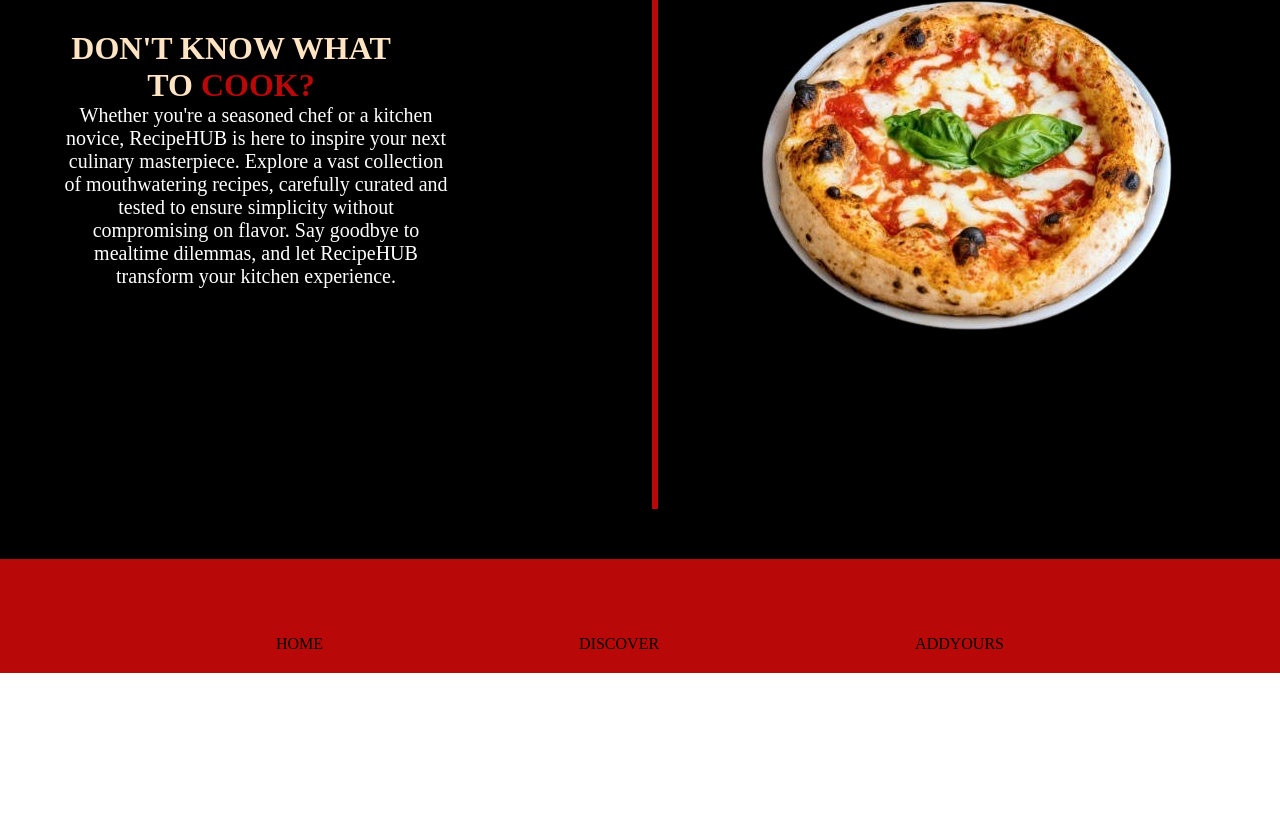
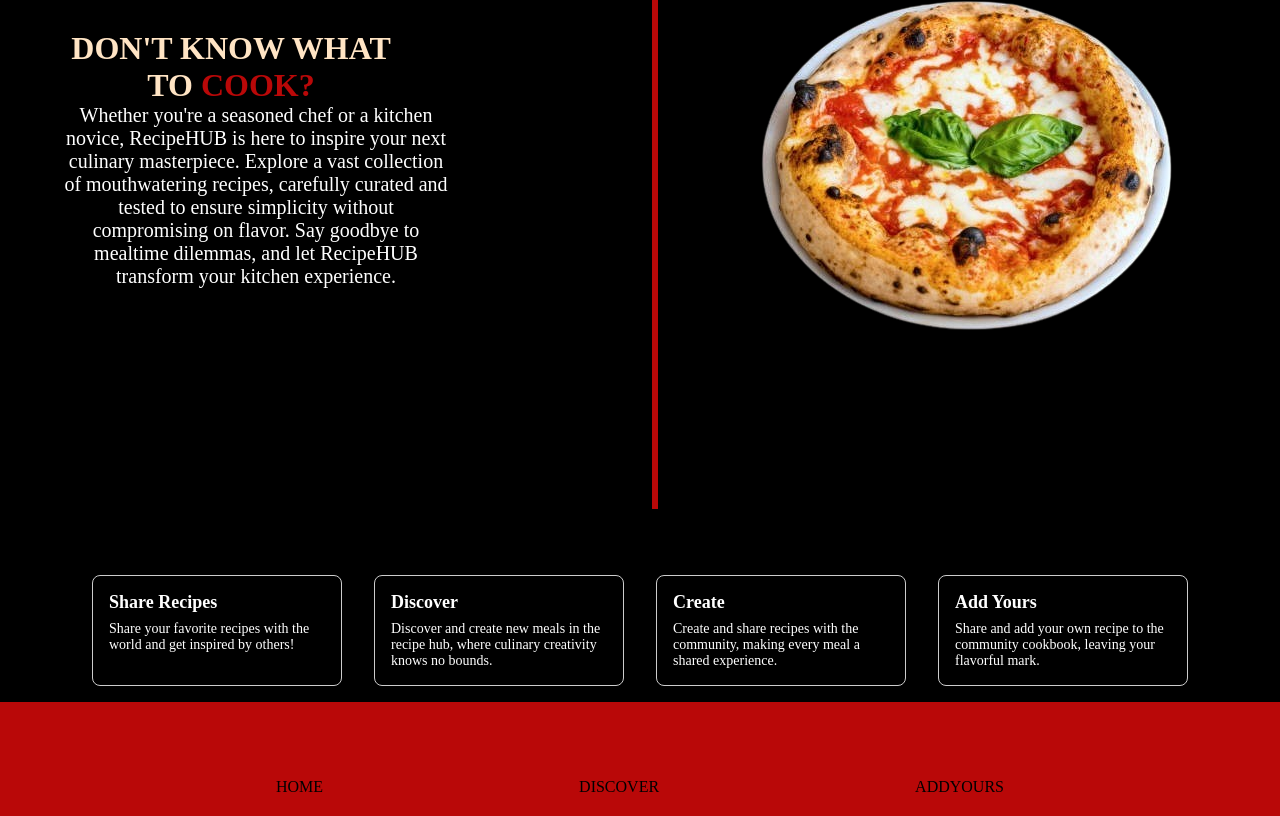
Before and after one commit to Renoy37/recipeHub-Project, a React (Create React App) app: page / in a window 1280 px wide. Shown: the part 310-1126 px from the top of the page. Before the commit the page ends 983 px from the top, so only its background shows below. Built offline with nearby package versions, Linux system fonts and the light colour scheme; some icons are missing.

Commit message:
Updated home page

```diff
--- /dev/null
+++ b/src/components/Cards.js
@@ -0,0 +1,37 @@
+import React from "react";
+
+function Cards() {
+  return (
+    <div className="card-container">
+      <div className="card">
+        <h3 className="card-title">Share Recipes</h3>
+        <p className="card-description">
+          Share your favorite recipes with the world and get inspired by others!
+        </p>
+      </div>
+      <div className="card">
+        <h3 className="card-title">Discover</h3>
+        <p className="card-description">
+          Discover and create new meals in the recipe hub, where culinary
+          creativity knows no bounds.
+        </p>
+      </div>
+      <div className="card">
+        <h3 className="card-title">Create</h3>
+        <p className="card-description">
+          Create and share recipes with the community, making every meal a
+          shared experience.
+        </p>
+      </div>
+      <div className="card">
+        <h3 className="card-title">Add Yours</h3>
+        <p className="card-description">
+          Share and add your own recipe to the community cookbook, leaving your
+          flavorful mark.
+        </p>
+      </div>
+    </div>
+  );
+}
+
+export default Cards;
--- a/src/components/Home.js
+++ b/src/components/Home.js
@@ -1,22 +1,23 @@
 import React from "react";
-import image1 from "../images/homepage.png"
+import image1 from "../images/homepage.png";
+import Cards from "./Cards";
 
-function Home () {
+function Home() {
   return (
+    <div>
       <div className="landingPage">
         <div className="intro">
           <h1>DON'T KNOW WHAT </h1>
-                <h1>TO <span className="highlighted">COOK?</span></h1>
+          <h1>
+            TO <span className="highlighted">COOK?</span>
+          </h1>
           <p className="ptag">
-                    Whether you're a seasoned chef or a
-                    kitchen novice,  RecipeHUB is here to
-                    inspire your next culinary masterpiece.
-                    Explore a vast collection of mouthwatering
-                    recipes, carefully curated and tested to
-                    ensure simplicity without compromising
-                    on flavor. Say goodbye to mealtime
-                    dilemmas, and let RecipeHUB transform
-                    your kitchen experience.
+            Whether you're a seasoned chef or a kitchen novice, RecipeHUB is
+            here to inspire your next culinary masterpiece. Explore a vast
+            collection of mouthwatering recipes, carefully curated and tested to
+            ensure simplicity without compromising on flavor. Say goodbye to
+            mealtime dilemmas, and let RecipeHUB transform your kitchen
+            experience.
           </p>
         </div>
         <div className="separator"></div>
@@ -24,7 +25,9 @@ function Home () {
           <img src={image1} alt="pizza" />
         </div>
       </div>
-    )
+      <Cards />
+    </div>
+  );
 }
 
 export default Home;
--- a/src/index.css
+++ b/src/index.css
@@ -312,3 +312,36 @@
 
   }
 }
+
+
+.card-container {
+  display: flex;
+  flex-wrap: wrap;
+  color: #fff;
+  background-color: #000;
+  justify-content: center;
+}
+
+.card {
+  width: 250px;
+  border: 1px solid #ccc;
+  border-radius: 8px;
+  padding: 16px;
+  margin: 16px;
+  background-color: #000;
+  cursor: default;
+}
+
+.card:hover {
+  transform: scale(1.05);
+  transition: transform 0.3s ease;
+}
+
+.card-title {
+  font-size: 18px;
+  margin-bottom: 8px;
+}
+
+.card-description {
+  font-size: 14px;
+}
```
Lines whose indentation alone changed are shown as unchanged.
